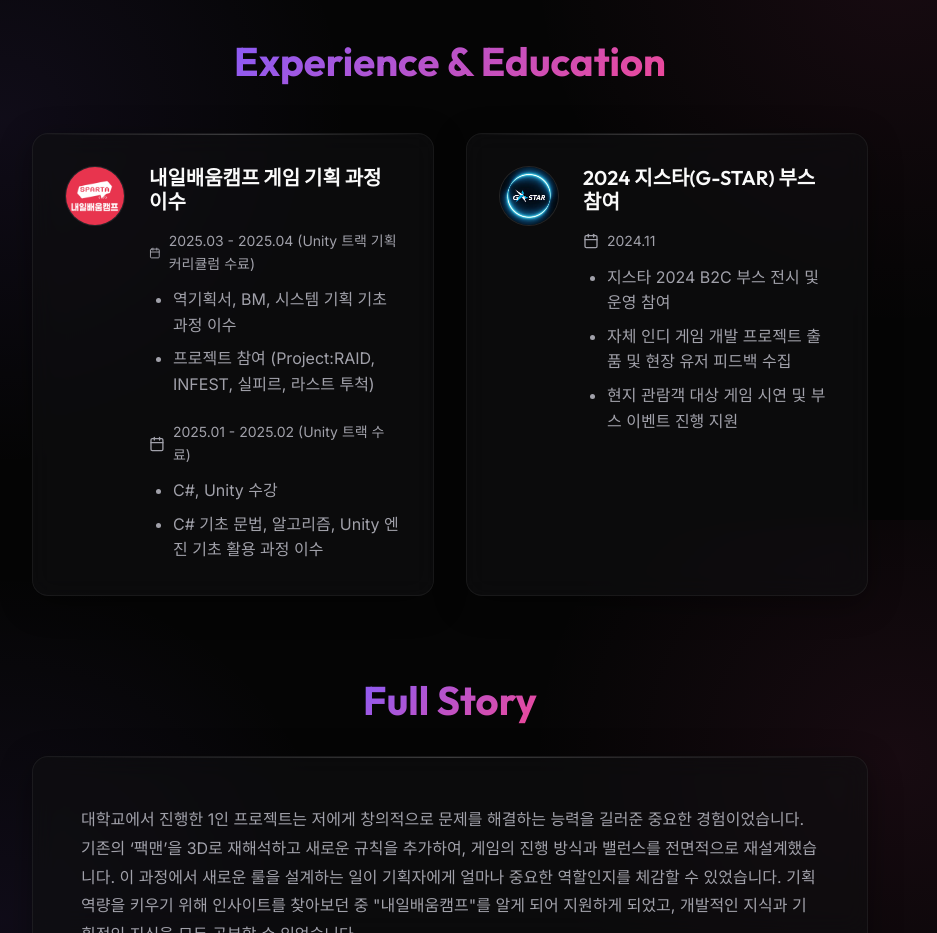
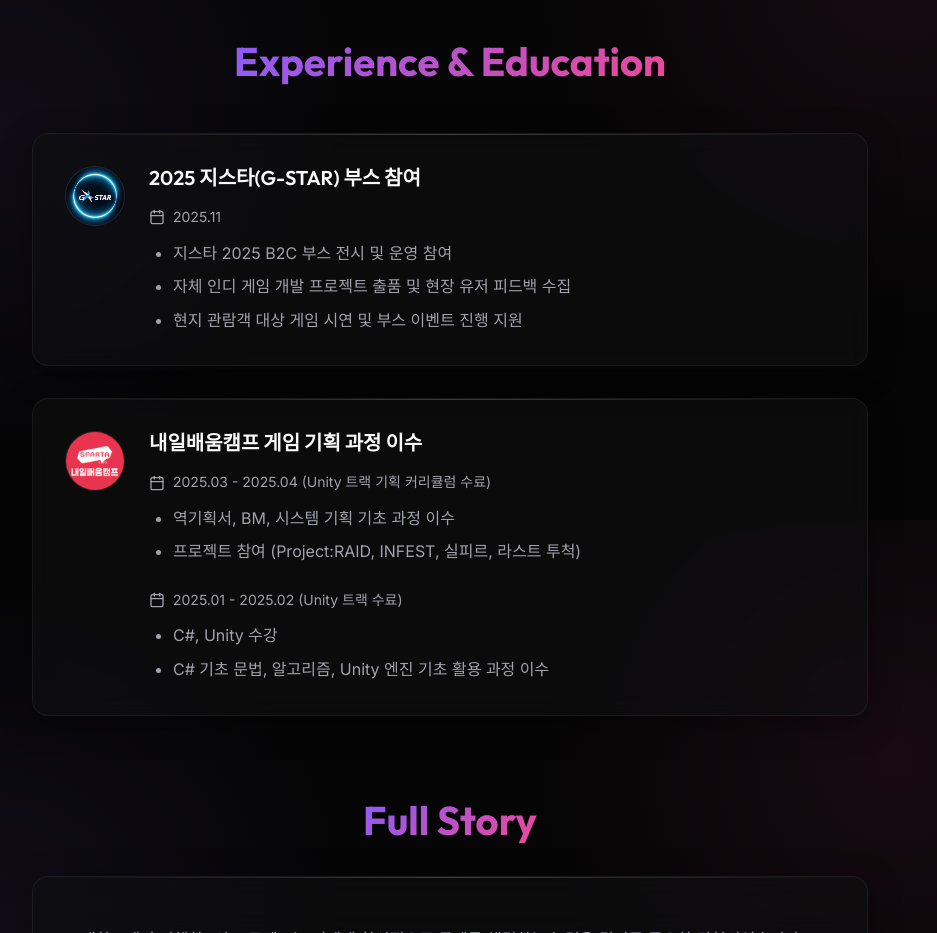
Before and after one commit to bibamung/KSW_Portfolio, a Next.js app: page /about in a window 1280 px wide. Shown: the part 1080-2013 px from the top of the page, without its empty margins (190-1127 px from the left). Built offline with nearby package versions, Linux system fonts and the light colour scheme.

Commit message:
style: revert experience section to single column layout

```diff
--- a/app/about/page.tsx
+++ b/app/about/page.tsx
@@ -12,6 +12,20 @@ export default function About() {
   ];
 
   const experiences = [
+    {
+      title: '2025 지스타(G-STAR) 부스 참여',
+      icon: <img src="/about/G-Star_logo.jpg" alt="지스타 로고" style={{ width: '100%', height: '100%', objectFit: 'contain', borderRadius: '50%' }} />,
+      items: [
+        {
+          date: '2025.11',
+          details: [
+            '지스타 2025 B2C 부스 전시 및 운영 참여',
+            '자체 인디 게임 개발 프로젝트 출품 및 현장 유저 피드백 수집',
+            '현지 관람객 대상 게임 시연 및 부스 이벤트 진행 지원'
+          ]
+        }
+      ]
+    },
     {
       title: '내일배움캠프 게임 기획 과정 이수',
       icon: <img src="/about/NaeBaeCamp_Logo.png" alt="내일배움캠프 로고" style={{ width: '100%', height: '100%', objectFit: 'contain', borderRadius: '50%' }} />,
@@ -28,20 +42,6 @@ export default function About() {
           details: [
             'C#, Unity 수강',
             'C# 기초 문법, 알고리즘, Unity 엔진 기초 활용 과정 이수'
-          ]
-        }
-      ]
-    },
-    {
-      title: '2024 지스타(G-STAR) 부스 참여',
-      icon: <img src="/about/G-Star_logo.jpg" alt="지스타 로고" style={{ width: '100%', height: '100%', objectFit: 'contain', borderRadius: '50%' }} />,
-      items: [
-        {
-          date: '2024.11',
-          details: [
-            '지스타 2024 B2C 부스 전시 및 운영 참여',
-            '자체 인디 게임 개발 프로젝트 출품 및 현장 유저 피드백 수집',
-            '현지 관람객 대상 게임 시연 및 부스 이벤트 진행 지원'
           ]
         }
       ]
@@ -166,7 +166,7 @@ export default function About() {
               <span className="text-gradient">Experience & Education</span>
             </h2>
 
-            <div style={{ display: 'grid', gridTemplateColumns: 'repeat(auto-fit, minmax(400px, 1fr))', gap: '2rem' }}>
+            <div style={{ display: 'flex', flexDirection: 'column', gap: '2rem' }}>
               {experiences.map((exp, index) => (
                 <motion.div
                   key={index}
```
